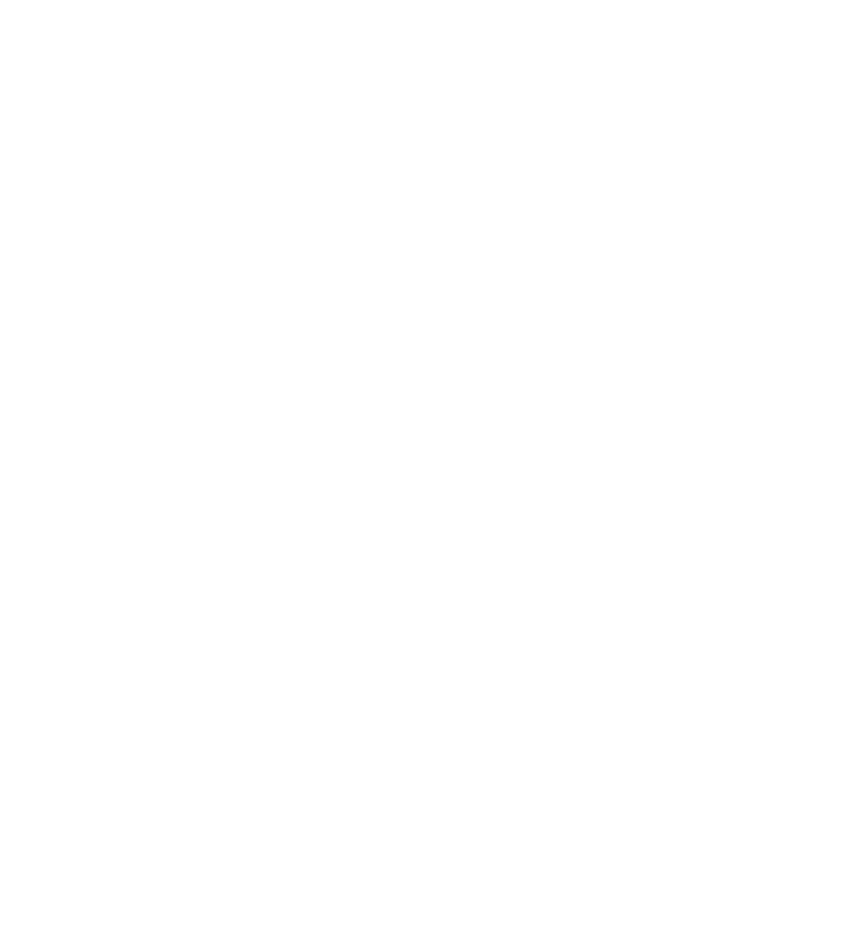
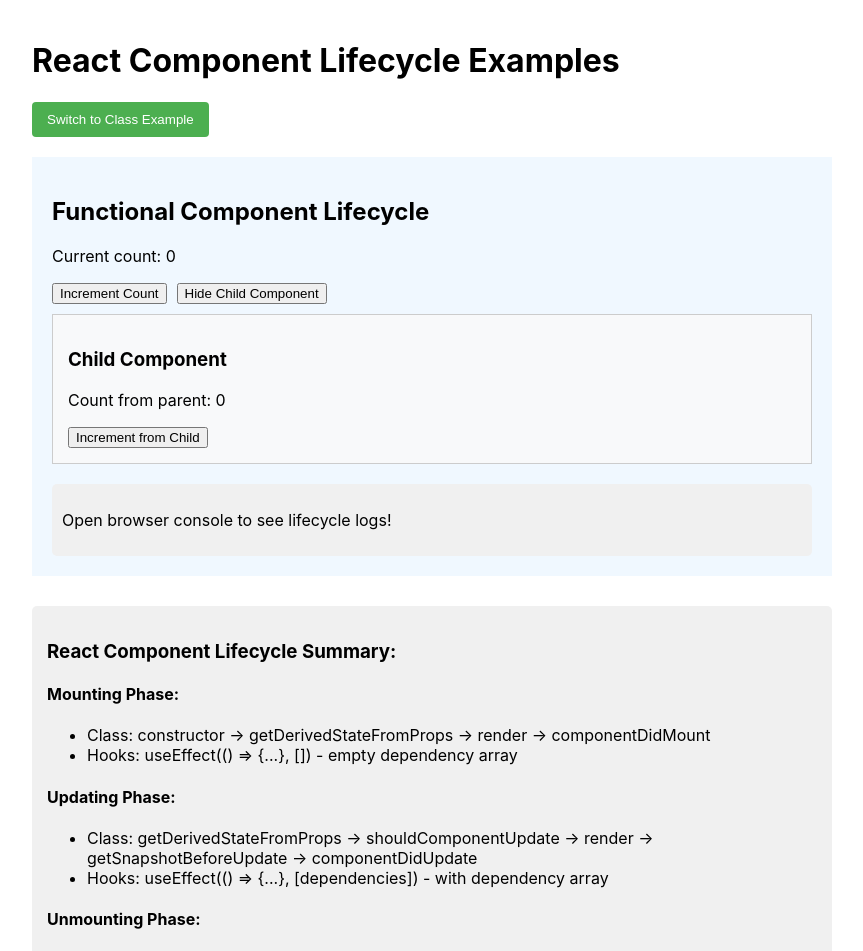
Before and after one commit to Ngocphuc1910/learnReact, a React (Create React App) app in the folder myfirstreactap/: page /lifecycle in a window 1280 px wide. Before the commit this address had no page. Shown: the top 951 px of the page, without its empty margins (208-1071 px from the left). Before the commit the page ends 800 px from the top, so only its background shows below. Built offline with nearby package versions, Linux system fonts and the light colour scheme.

Commit message:
learning react component lifecycle

```diff
--- a/myfirstreactap/src/App.js
+++ b/myfirstreactap/src/App.js
@@ -8,6 +8,7 @@
 import MemoExample from './MemoExample';
 import useThemeManager from './useThemeManager';
 import Login from './login';
+import LifecycleExample from './LifecycleExample';
 
 // Simple component to display current theme from context
 function ThemeDisplay() {
@@ -46,6 +47,7 @@
             <li><Link to="/search" style={{ color: 'white'}}>Search (useCallback)</Link></li>
             <li><Link to="/memo" style={{ color: 'white'}}>Memo Example</Link></li>
             <li><Link to="/login" style={{ color: 'white'}}>Login</Link></li>
+            <li><Link to="/lifecycle" style={{ color: 'white'}}>Lifecycle</Link></li>
           </ul>
         </nav>
         <ThemeDisplay />
--- /dev/null
+++ b/myfirstreactap/src/LifecycleExample.js
@@ -0,0 +1,283 @@
+import React, { useState, useEffect, Component } from 'react';
+
+// =============================================================
+// PART 1: MODERN APPROACH - FUNCTIONAL COMPONENTS WITH HOOKS
+// =============================================================
+
+// Child component to demonstrate mounting and unmounting
+function ChildComponent({ count, onIncrement }) {
+  // MOUNTING PHASE: This runs when the component mounts
+  useEffect(() => {
+    console.log('ChildComponent MOUNTED');
+
+    // UNMOUNTING PHASE: This cleanup function runs when the component unmounts
+    return () => {
+      console.log('ChildComponent UNMOUNTED');
+    };
+  }, []);
+
+  // UPDATING PHASE: This runs when count prop changes
+  useEffect(() => {
+    console.log('ChildComponent UPDATED because count changed');
+  }, [count]);
+
+  return (
+    <div style={{
+      border: '1px solid #ccc',
+      padding: '15px',
+      margin: '10px 0',
+      backgroundColor: '#f8f9fa'
+    }}>
+      <h3>Child Component</h3>
+      <p>Count from parent: {count}</p>
+      <button onClick={onIncrement}>Increment from Child</button>
+    </div>
+  );
+}
+
+// Main Hooks-based component demonstrating lifecycle
+function FunctionalLifecycle() {
+  const [count, setCount] = useState(0);
+  const [showChild, setShowChild] = useState(true);
+  const [backgroundColor, setBackgroundColor] = useState('#fff');
+
+  // MOUNTING PHASE: Runs once when component mounts
+  useEffect(() => {
+    console.log('FunctionalLifecycle MOUNTED');
+
+    // Optional: Simulate componentWillUnmount
+    return () => {
+      console.log('FunctionalLifecycle UNMOUNTED');
+    };
+  }, []);
+
+  // UPDATING PHASE: Runs when count changes
+  useEffect(() => {
+    console.log('FunctionalLifecycle UPDATED because count changed');
+    document.title = `Count: ${count}`;
+
+    // Change background color based on count
+    setBackgroundColor(count % 2 === 0 ? '#f0f8ff' : '#fff0f5');
+  }, [count]);
+
+  // UPDATING PHASE: Runs on EVERY render
+  useEffect(() => {
+    console.log('FunctionalLifecycle RENDERED');
+  });
+
+  return (
+    <div style={{ padding: '20px', backgroundColor }}>
+      <h2>Functional Component Lifecycle</h2>
+      <p>Current count: {count}</p>
+      <button onClick={() => setCount(count + 1)}>
+        Increment Count
+      </button>
+      <button onClick={() => setShowChild(!showChild)} style={{ marginLeft: '10px' }}>
+        {showChild ? 'Hide' : 'Show'} Child Component
+      </button>
+
+      {showChild && (
+        <ChildComponent
+          count={count}
+          onIncrement={() => setCount(count + 1)}
+        />
+      )}
+
+      <div style={{ marginTop: '20px', padding: '10px', backgroundColor: '#f0f0f0', borderRadius: '5px' }}>
+        <p>Open browser console to see lifecycle logs!</p>
+      </div>
+    </div>
+  );
+}
+
+// =============================================================
+// PART 2: TRADITIONAL APPROACH - CLASS COMPONENTS
+// =============================================================
+
+// Class-based Child Component
+class ClassChildComponent extends Component {
+  // MOUNTING PHASE
+  componentDidMount() {
+    console.log('ClassChildComponent MOUNTED');
+  }
+
+  // UPDATING PHASE
+  componentDidUpdate(prevProps) {
+    if (prevProps.count !== this.props.count) {
+      console.log('ClassChildComponent UPDATED - count changed');
+    }
+  }
+
+  // UNMOUNTING PHASE
+  componentWillUnmount() {
+    console.log('ClassChildComponent UNMOUNTED');
+  }
+
+  render() {
+    return (
+      <div style={{
+        border: '1px solid #ccc',
+        padding: '15px',
+        margin: '10px 0',
+        backgroundColor: '#f8f9fa'
+      }}>
+        <h3>Class Child Component</h3>
+        <p>Count from parent: {this.props.count}</p>
+        <button onClick={this.props.onIncrement}>Increment from Child</button>
+      </div>
+    );
+  }
+}
+
+// Main Class-based Component
+class ClassLifecycle extends Component {
+  constructor(props) {
+    super(props);
+    this.state = {
+      count: 0,
+      showChild: true,
+      backgroundColor: '#fff'
+    };
+
+    console.log('ClassLifecycle CONSTRUCTOR - Initial setup');
+  }
+
+  // MOUNTING PHASE
+  componentDidMount() {
+    console.log('ClassLifecycle MOUNTED - Component is now in DOM');
+    // Common uses: API calls, DOM manipulation, subscriptions
+  }
+
+  // UPDATING PHASE
+  static getDerivedStateFromProps(props, state) {
+    console.log('ClassLifecycle getDerivedStateFromProps');
+    // Rarely used method: Return new state or null
+    return null;
+  }
+
+  shouldComponentUpdate(nextProps, nextState) {
+    console.log('ClassLifecycle shouldComponentUpdate - Decide whether to render');
+    // Optimization method: Return true to render, false to skip
+    return true;
+  }
+
+  getSnapshotBeforeUpdate(prevProps, prevState) {
+    console.log('ClassLifecycle getSnapshotBeforeUpdate - Get DOM info before update');
+    // Rarely used: Return value to be passed to componentDidUpdate
+    return null;
+  }
+
+  componentDidUpdate(prevProps, prevState, snapshot) {
+    console.log('ClassLifecycle UPDATED - Component re-rendered');
+
+    if (prevState.count !== this.state.count) {
+      console.log('Count changed, updating document title');
+      document.title = `Count: ${this.state.count}`;
+
+      // Update background color based on count
+      this.setState({
+        backgroundColor: this.state.count % 2 === 0 ? '#f0f8ff' : '#fff0f5'
+      });
+    }
+  }
+
+  // UNMOUNTING PHASE
+  componentWillUnmount() {
+    console.log('ClassLifecycle UNMOUNTED - Component removed from DOM');
+    // Common uses: Clean up subscriptions, timers, etc.
+  }
+
+  handleIncrement = () => {
+    this.setState({ count: this.state.count + 1 });
+  };
+
+  toggleChild = () => {
+    this.setState({ showChild: !this.state.showChild });
+  };
+
+  render() {
+    console.log('ClassLifecycle RENDER');
+
+    return (
+      <div style={{ padding: '20px', backgroundColor: this.state.backgroundColor }}>
+        <h2>Class Component Lifecycle</h2>
+        <p>Current count: {this.state.count}</p>
+        <button onClick={this.handleIncrement}>
+          Increment Count
+        </button>
+        <button onClick={this.toggleChild} style={{ marginLeft: '10px' }}>
+          {this.state.showChild ? 'Hide' : 'Show'} Child Component
+        </button>
+
+        {this.state.showChild && (
+          <ClassChildComponent
+            count={this.state.count}
+            onIncrement={this.handleIncrement}
+          />
+        )}
+
+        <div style={{ marginTop: '20px', padding: '10px', backgroundColor: '#f0f0f0', borderRadius: '5px' }}>
+          <p>Open browser console to see lifecycle logs!</p>
+        </div>
+      </div>
+    );
+  }
+}
+
+// Main component combining both approaches
+function LifecycleExample() {
+  const [showClassVersion, setShowClassVersion] = useState(false);
+
+  return (
+    <div style={{ padding: '20px', maxWidth: '800px', margin: '0 auto' }}>
+      <h1>React Component Lifecycle Examples</h1>
+
+      <div style={{ marginBottom: '20px' }}>
+        <button
+          onClick={() => setShowClassVersion(!showClassVersion)}
+          style={{
+            padding: '10px 15px',
+            backgroundColor: '#4CAF50',
+            color: 'white',
+            border: 'none',
+            borderRadius: '4px',
+            cursor: 'pointer'
+          }}
+        >
+          Switch to {showClassVersion ? 'Hooks' : 'Class'} Example
+        </button>
+      </div>
+
+      {showClassVersion ? <ClassLifecycle /> : <FunctionalLifecycle />}
+
+      <div style={{
+        marginTop: '30px',
+        padding: '15px',
+        backgroundColor: '#f0f0f0',
+        borderRadius: '5px'
+      }}>
+        <h3>React Component Lifecycle Summary:</h3>
+
+        <h4>Mounting Phase:</h4>
+        <ul>
+          <li>Class: constructor → getDerivedStateFromProps → render → componentDidMount</li>
+          <li>Hooks: useEffect(() {'=>'} {'{...}'}, []) - empty dependency array</li>
+        </ul>
+
+        <h4>Updating Phase:</h4>
+        <ul>
+          <li>Class: getDerivedStateFromProps → shouldComponentUpdate → render → getSnapshotBeforeUpdate → componentDidUpdate</li>
+          <li>Hooks: useEffect(() {'=>'} {'{...}'}, [dependencies]) - with dependency array</li>
+        </ul>
+
+        <h4>Unmounting Phase:</h4>
+        <ul>
+          <li>Class: componentWillUnmount</li>
+          <li>Hooks: useEffect(() {'=>'} {'{ return () => {...} }'}, []) - cleanup function</li>
+        </ul>
+      </div>
+    </div>
+  );
+}
+
+export default LifecycleExample;
--- a/myfirstreactap/src/index.js
+++ b/myfirstreactap/src/index.js
@@ -12,6 +12,7 @@
 import SearchComponent from './SearchComponent'; // Import the new component
 import MemoExample from './MemoExample';
 import Login from './login';
+import LifecycleExample from './LifecycleExample';
 import reportWebVitals from './reportWebVitals';
 
 const root = ReactDOM.createRoot(document.getElementById('root'));
@@ -28,6 +29,7 @@
           <Route path="/search" element={<SearchComponent />} />
           <Route path="/memo" element={<MemoExample />} />
           <Route path="/login" element={<Login />} />
+          <Route path="/lifecycle" element={<LifecycleExample />} />
         </Routes>
       </BrowserRouter>
     </ThemeProvider>
```
Also changed, not shown: myfirstreactap/src/lib/utils.js (line endings or trailing spaces), myfirstreactap/src/useInput.js (line endings or trailing spaces).
